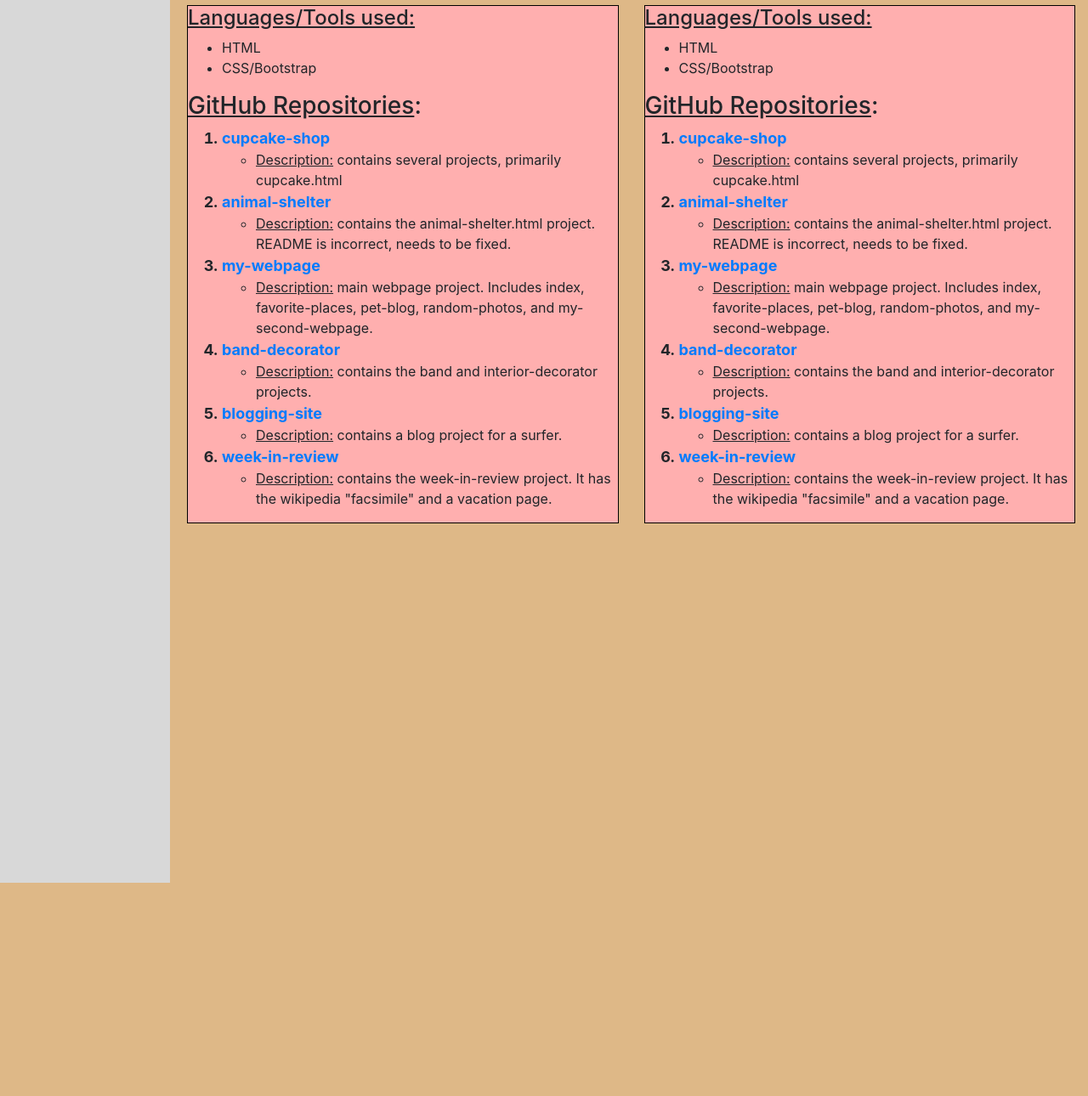
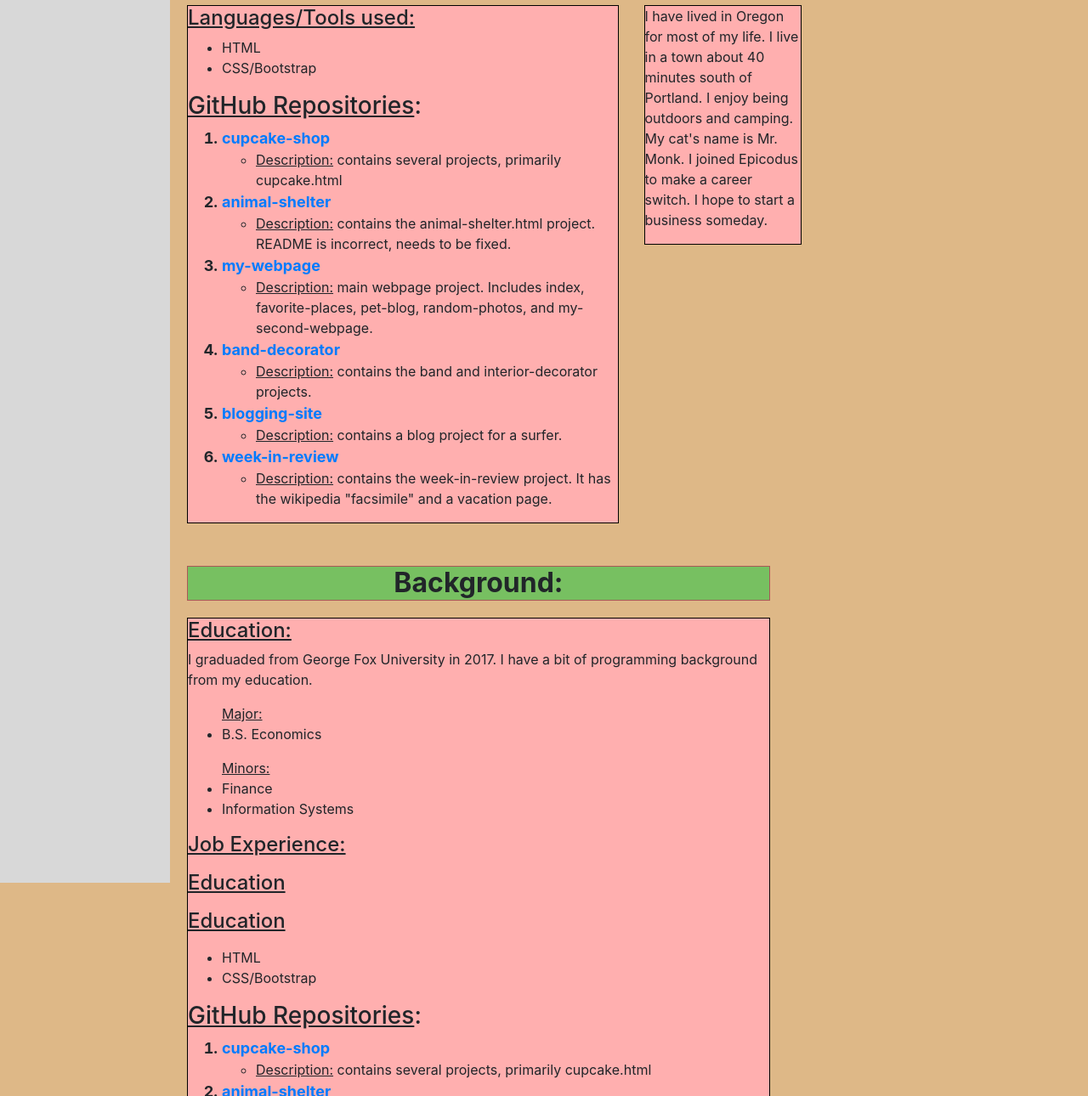
Before and after one commit to chansen1395/portfolio-landing-page, a plain HTML site: page index.html in a window 1280 px wide. Shown: the part 561-1851 px from the top of the page at 85% size. Before the commit the page ends 1187 px from the top, so only its background shows below. Drawn offline with Linux system fonts and the light colour scheme.

Commit message:
add background section, initial formatting in background.

```diff
--- a/css/styles.css
+++ b/css/styles.css
@@ -48,7 +48,7 @@
 }
 
 .box1 {
-  width: 50%;
+  width: 60%;
   border: solid rgb(170, 88, 88);
   border-width: 1px;
   display: block;
@@ -60,7 +60,7 @@
   text-align: center;
 }
 .box2 {
-  width: 50%;
+  width: 60%;
   min-height: 155px;
   border: solid rgb(0, 0, 0);
   border-width: 1px;
@@ -84,6 +84,7 @@
   margin-bottom: 10px;
   float: left;
   text-align: center;
+  box-sizing: border-box;
 }
 
 .box2-main {
@@ -98,6 +99,7 @@
   margin-bottom: 10px;
   float: left;
   text-align: left;
+  box-sizing: border-box;
 }
 
 .li-lg {
--- a/index.html
+++ b/index.html
@@ -44,6 +44,8 @@
   </div>
 
   <div id="main" class="container">
+
+    <!-- Greeting -->
     <div class="row-main col-12">
       <img class="img" src="img/20171025_135647.jpg" alt="Photo of Connor Hansen">
       <h2 class="box1">Hi, my name is Connor Hansen.</h2>
@@ -59,9 +61,12 @@
     </div>
   </div>
 
+  </div>
   <div class="container-main float-l">
     <div class="row-main">
       <div class="float-l row">
+
+        <!-- Project list -->
         <div class="col-5">
           <h2 class="box-main">
             <strong>Project List:</strong>
@@ -98,7 +103,8 @@
 
               <li class="li-lg"> <a href="https://github.com/chansen1395/band-decorator">band-decorator</a>
                 <ul class="li-normal">
-                  <li><span class="underline">Description:</span> contains the band and interior-decorator projects. </li>
+                  <li><span class="underline">Description:</span> contains the band and interior-decorator projects.
+                  </li>
                 </ul>
               </li>
 
@@ -119,13 +125,69 @@
 
           </div>
         </div>
-        <div class="col-5">
+
+        <!-- About me -->
+        <div class="col-2">
           <h2 class="box-main">
-            <strong>Project List:</strong>
+            <strong>About Me:</strong>
           </h2>
 
           <div class="box2-main">
-            <h4><span class="underline">Languages/Tools used:</span></h4>
+            <!-- <h4><span class="underline">About Me:</span></h4> -->
+            <p>
+              I have lived in Oregon for most of my life. I live in a town about 40 minutes south of Portland. I enjoy
+              being outdoors and camping. My cat's name is Mr. Monk. I joined Epicodus to make a career switch. I hope
+              to start a business someday.
+            </p>
+
+
+
+          </div>
+        </div>
+      </div>
+    </div>
+
+  </div>
+  <div class="container-main float-l">
+    <div class="row-main">
+      <div class="float-l row">
+
+        <!-- Background -->
+        <div class="col-7">
+          <h2 class="box-main">
+            <strong>Background:</strong>
+          </h2>
+
+          <div class="box2-main">
+            <h4><span class="underline">Education:</span></h4>
+
+            <p>
+              I graduaded from George Fox University in 2017. I have a bit of programming background from my education.
+            </p>
+            <ul><span class="underline">Major:</span>
+              <li>B.S. Economics</li>
+            </ul>
+            <ul><span class="underline">Minors:</span>
+              <li>Finance</li>
+              <li>Information Systems</li>
+            </ul>
+
+            <h4><span class="underline">Job Experience:</span></h4>
+
+            <p>
+
+            </p>
+            <h4><span class="underline">Education</span></h4>
+
+            <p>
+
+            </p>
+            <h4><span class="underline">Education</span></h4>
+
+            <p>
+
+            </p>
+
             <ul>
               <li>HTML</li>
               <li>CSS/Bootstrap</li>
@@ -155,7 +217,8 @@
 
               <li class="li-lg"> <a href="https://github.com/chansen1395/band-decorator">band-decorator</a>
                 <ul class="li-normal">
-                  <li><span class="underline">Description:</span> contains the band and interior-decorator projects. </li>
+                  <li><span class="underline">Description:</span> contains the band and interior-decorator projects.
+                  </li>
                 </ul>
               </li>
 
@@ -180,6 +243,13 @@
     </div>
 
   </div>
+
+
+
+
+
+
+
   </div>
 
 </body>
```
Also changed, not shown: css/bootstrap.css.
